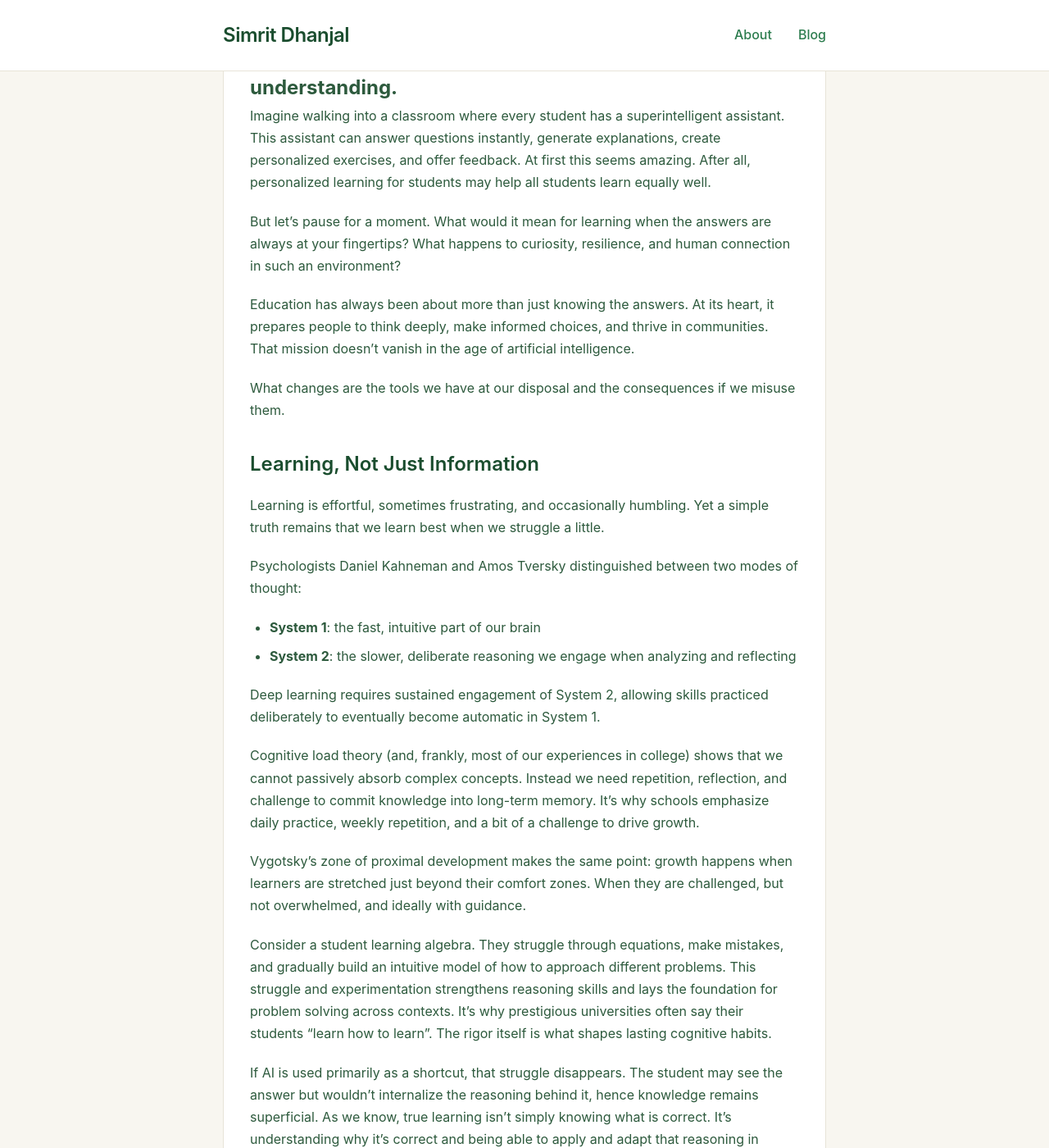
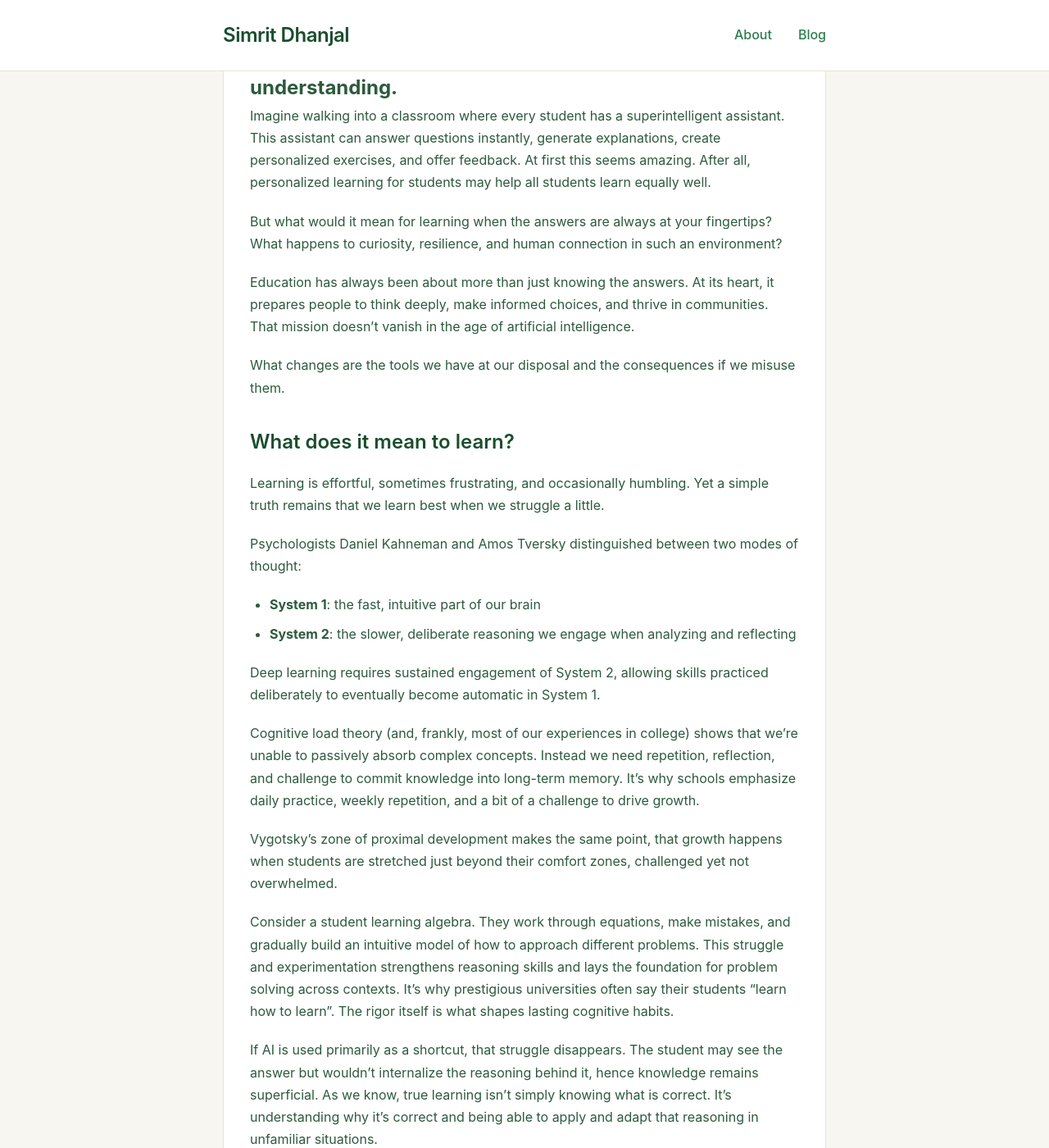
Before and after one commit to simritdhanjal/simritdhanjal.github.io, a Jekyll site: the page built from _posts/2025-08-21-ai-education.md, in a window 1280 px wide and 1400 px high, scrolled down 352 px. Shown: the whole window at 82% size. Built offline with Jekyll 4.4.1, drawn with Linux system fonts in a browser that asks for light colours; some of the changed text lies outside the part shown.

Commit message:
minor wording education post

```diff
--- a/_posts/2025-08-21-ai-education.md
+++ b/_posts/2025-08-21-ai-education.md
@@ -1,20 +1,20 @@
 ---
 layout: post
-title: "The Evolution of Education in the Age of AI"
+title: "Education in the Age of AI"
 date: 2025-08-21
-excerpt: "The Evolution of Education in the Age of AI"
+excerpt: "Knowledge at your fingertips doesn’t guarantee understanding."
 ---
 # Knowledge at your fingertips doesn’t guarantee understanding.
 
 Imagine walking into a classroom where every student has a superintelligent assistant. This assistant can answer questions instantly, generate explanations, create personalized exercises, and offer feedback. At first this seems amazing. After all, personalized learning for students may help all students learn equally well.
 
-But let’s pause for a moment. What would it mean for learning when the answers are always at your fingertips? What happens to curiosity, resilience, and human connection in such an environment?
+But what would it mean for learning when the answers are always at your fingertips? What happens to curiosity, resilience, and human connection in such an environment?
 
 Education has always been about more than just knowing the answers. At its heart, it prepares people to think deeply, make informed choices, and thrive in communities. That mission doesn’t vanish in the age of artificial intelligence.
 
 What changes are the tools we have at our disposal and the consequences if we misuse them.
 
-## Learning, Not Just Information
+## What does it mean to learn?
 Learning is effortful, sometimes frustrating, and occasionally humbling. Yet a simple truth remains that we learn best when we struggle a little.
 
 Psychologists Daniel Kahneman and Amos Tversky distinguished between two modes of thought:
@@ -23,18 +23,18 @@ Psychologists Daniel Kahneman and Amos Tversky distinguished between two modes o
 
 Deep learning requires sustained engagement of System 2, allowing skills practiced deliberately to eventually become automatic in System 1.
 
-Cognitive load theory (and, frankly, most of our experiences in college) shows that we cannot passively absorb complex concepts. Instead we need repetition, reflection, and challenge to commit knowledge into long-term memory. It’s why schools emphasize daily practice, weekly repetition, and a bit of a challenge to drive growth.
+Cognitive load theory (and, frankly, most of our experiences in college) shows that we're unable to passively absorb complex concepts. Instead we need repetition, reflection, and challenge to commit knowledge into long-term memory. It’s why schools emphasize daily practice, weekly repetition, and a bit of a challenge to drive growth.
 
-Vygotsky’s zone of proximal development makes the same point: growth happens when learners are stretched just beyond their comfort zones. When they are challenged, but not overwhelmed, and ideally with guidance.
+Vygotsky’s zone of proximal development makes the same point, that growth happens when students are stretched just beyond their comfort zones, challenged yet not overwhelmed.
 
-Consider a student learning algebra. They struggle through equations, make mistakes, and gradually build an intuitive model of how to approach different problems. This struggle and experimentation strengthens reasoning skills and lays the foundation for problem solving across contexts. It’s why prestigious universities often say their students “learn how to learn”. The rigor itself is what shapes lasting cognitive habits.
+Consider a student learning algebra. They work through equations, make mistakes, and gradually build an intuitive model of how to approach different problems. This struggle and experimentation strengthens reasoning skills and lays the foundation for problem solving across contexts. It’s why prestigious universities often say their students “learn how to learn”. The rigor itself is what shapes lasting cognitive habits.
 
 If AI is used primarily as a shortcut, that struggle disappears. The student may see the answer but wouldn’t internalize the reasoning behind it, hence knowledge remains superficial. As we know, true learning isn’t simply knowing what is correct. It’s understanding why it’s correct and being able to apply and adapt that reasoning in unfamiliar situations.
 
-Maybe AI can support this process, but only if it is treated as a guide, not a replacement.
+Maybe AI can support this process if it is treated as a guide, not a replacement.
 
 ## Lessons from History (and from the Classroom)
-This is not the first time technology has been hailed as “revolutionary” for education.
+This isn't the first time technology has been hailed as “revolutionary” for education.
 
 Thomas Edison once predicted motion pictures would replace textbooks. Radio and television were promised to democratize knowledge. Decades later, MOOCs (massive open online courses) were said to make elite education universally accessible. Each of these innovations served as great tools for access to information, but none “revolutionized” the education system itself.
 
@@ -54,21 +54,21 @@ Teaching and learning go hand in hand. A teacher surveys the room, guides, and n
 
 ## Where AI Fits
 
-I believe AI does have the potential to aid education, but only if it’s used in the right ways, complementing rather than replacing human learning. Its impact differs depending on the learner and the context.
+I believe AI does have the potential to aid education if it’s used in the right ways, complementing rather than replacing human learning. Its impact differs depending on the learner and the context.
 
 **For teachers**: AI can handle routine tasks like grading and creating practice problems, giving educators more time for what only humans can do: mentoring, guiding, and inspiring students. Anthropic’s initiatives show how AI can help teachers manage administrative work, track progress, and spot learning patterns. UNESCO similarly emphasizes that well-designed AI lets teachers focus on connecting with students and fostering curiosity and creativity. In short, AI can and should reduce the manual load and amplify what good teachers already do, not replace them.
 
 **For students**: AI can be a powerful supplemental tool, similar to digital flashcards or a Quizlet tutor at home, helping students reinforce skills and practice concepts outside the classroom.
 
-But it shouldn’t be the primary source of learning. The core of education is engaging System 2 (deliberate reasoning, struggle, and problem-solving) in order to build up System 1 skills (automatic, intuitive knowledge) for students to carry forward. When thoughtfully applied, AI can help maintain and strengthen System 1 skills, but it cannot replace the effortful, reflective work that forms them.
+However, it shouldn’t be the primary source of learning. The core of education is engaging System 2 (deliberate reasoning, struggle, and problem-solving) in order to build up System 1 skills (automatic, intuitive knowledge) for students to carry forward. When thoughtfully applied, AI can help maintain and strengthen System 1 skills, but it should not replace the effortful, reflective work that forms them.
 
 **For professionals and lifelong learners**: AI opens new possibilities for ongoing, adaptive learning. For adults who already have a strong foundation of System 2 skills, AI can provide personalized micro-learning, delivering bite-sized lessons tailored to interests and goals. Imagine replacing idle scrolling before bed with an AI app that teaches a small concept or skill every night.
 
-But even for lifelong learning, the foundation matters. Children must learn to think deeply, fail safely, and form connections in their brains about language, logic, and problem-solving. Without that foundation, shortcuts with AI risk undermining the very skills AI is meant to reinforce.
+Note that even for lifelong learning, the foundation matters. Children must learn to think deeply, fail safely, and form connections in their brains about language, logic, and problem-solving. Without that foundation, shortcuts with AI risk undermining the very skills AI is meant to reinforce.
 
 Keep in mind that human brains evolved to thrive in social contexts. We crave connection and shared experiences. Neuroscience shows that social engagement activates reward pathways, strengthens memory consolidation, and increases motivation. Learning solely through technology risks losing these biological and psychological benefits.
 
-In short, AI’s promise lies not in replacing traditional learning, but in **supporting and extending** it by helping teachers mentor more effectively, giving students smart tools for reinforcement, and enabling professionals to learn continuously.
+In short, AI’s promise lies in **supporting and extending** it by helping teachers mentor more effectively, giving students smart tools for reinforcement, and enabling professionals to learn continuously.
 
 ## Policy and Practice: Guiding AI in Education
 Educators and policymakers face a crucial responsibility to encourage healthy uses of AI while safeguarding against harmful ones. Key strategies include the following:
@@ -86,11 +86,13 @@ Educators and policymakers face a crucial responsibility to encourage healthy us
 Thoughtful policy and collaboration can make AI a tool that supports real learning, strengthens teacher impact, while also preserving the social and cognitive foundations that make education effective.
 
 ## The Future of Learning
-I don’t believe AI will “revolutionize” the educational system. The best version of education may already exist: a teacher and students in a classroom, connecting directly, learning together, and wrestling with ideas in real time.
+I don’t believe AI will “revolutionize” the educational system.
+
+In fact, the best version of education may already exist: a teacher and students in a classroom, connecting directly, learning together, and wrestling with ideas in real time.
 
 Technology can enhance that experience by offering tools and supplemental reinforcement, but it should never distract from the core mission of helping students think deeply, struggle thoughtfully, and grow socially and cognitively.
 
-AI’s role is to enrich, not replace. Done well, it can free teachers to mentor more effectively, give students new ways to explore and practice, and support lifelong learning beyond school walls.
+AI’s role is to enrich. Done well, it can free teachers to mentor more effectively, give students new ways to explore and practice, and support lifelong learning beyond schooling.
 
 At its core, AI’s promise in education is to support deliberate learning by helping students engage System 2 to build System 1 skills that last a lifetime, without ever losing sight of the irreplaceable power of the classroom.
 
```
